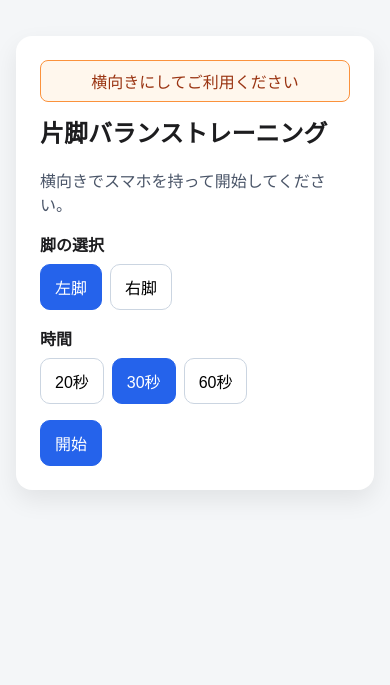
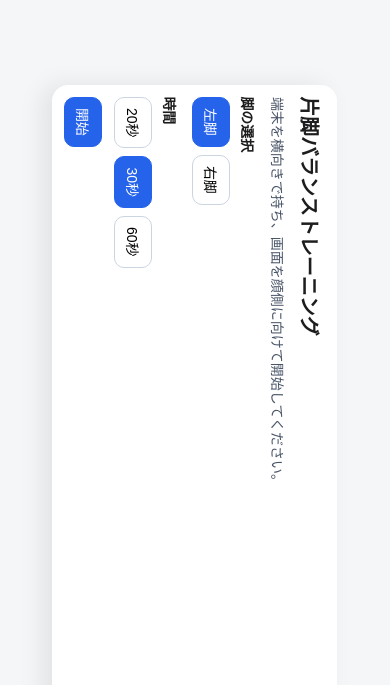
Before and after one commit to ST-katsuobushi/single-leg-balance-webapp, a React (Vite) app: page / in a window 390 px wide. Shown: the part 159-844 px from the top of the page. Built offline with nearby package versions, Linux system fonts and the light colour scheme.

Commit message:
縦固定前提の90度表示と練習UI挙動を調整

```diff
--- a/src/App.tsx
+++ b/src/App.tsx
@@ -5,6 +5,8 @@ import type { DurationOption, Leg, Screen, SensorPoint, SessionLog, Settings } f
 
 const DURATION_OPTIONS: DurationOption[] = [20, 30, 60];
 const TARGET_RADIUS = 0.4;
+
+const PORTRAIT_LOCK_MESSAGE = '画面回転ロックをONにしてください';
 
 type DeviceOrientationEventWithPermission = {
   requestPermission?: () => Promise<'granted' | 'denied'>;
@@ -19,6 +21,9 @@ function App() {
   const [rawOrientation, setRawOrientation] = useState<SensorPoint>({ x: 0, y: 0 });
   const [calibration, setCalibration] = useState<SensorPoint | null>(null);
   const [permissionError, setPermissionError] = useState<string>('');
+  const [isPortraitViewport, setIsPortraitViewport] = useState(() =>
+    window.matchMedia('(orientation: portrait)').matches,
+  );
 
   const startMsRef = useRef<number | null>(null);
   const swayValuesRef = useRef<number[]>([]);
@@ -26,12 +31,28 @@ function App() {
   const totalCountRef = useRef(0);
 
   useEffect(() => {
-    // 設定値を常に保持（前回選択の復元用）
+    const media = window.matchMedia('(orientation: portrait)');
+    const update = () => setIsPortraitViewport(media.matches);
+
+    update();
+    media.addEventListener('change', update);
+    return () => media.removeEventListener('change', update);
+  }, []);
+
+  useEffect(() => {
+    if (!isPortraitViewport && screen !== 'start') {
+      setScreen('start');
+      setCalibration(null);
+      setPosition({ x: 0, y: 0 });
+      setPermissionError('');
+    }
+  }, [isPortraitViewport, screen]);
+
+  useEffect(() => {
     saveSettings(settings);
   }, [settings]);
 
   useEffect(() => {
-    // センサー購読: 画面全体で受けるが、練習中のみ統計へ反映する
     const handleOrientation = (event: DeviceOrientationEvent) => {
       const latestRaw = {
         x: event.gamma ?? 0,
@@ -105,6 +126,11 @@ function App() {
   }
 
   async function goToPrepare() {
+    if (!isPortraitViewport) {
+      setPermissionError(PORTRAIT_LOCK_MESSAGE);
+      return;
+    }
+
     try {
       setPermissionError('');
       await requestMotionPermissionIfNeeded();
@@ -117,7 +143,6 @@ function App() {
   }
 
   function calibrate() {
-    // 現在姿勢を中心として保存
     setCalibration({ ...rawOrientation });
   }
 
@@ -172,12 +197,20 @@ function App() {
   }
 
   return (
-    <main className="app">
+    <main className="viewportRoot">
+      {!isPortraitViewport ? (
+        <section className="lockMessageCard" role="alert" aria-live="polite">
+          <h1>{PORTRAIT_LOCK_MESSAGE}</h1>
+          <p>縦長画面でのみ開始できます。</p>
+        </section>
+      ) : (
+        <div className="rotatedShell">
+          <div className="rotatedContent">
             <section className="card">
               {screen === 'start' && (
                 <>
                   <h1>片脚バランストレーニング</h1>
-            <p className="hint">横向きでスマホを持って開始してください。</p>
+                  <p className="hint">端末を横向きで持ち、画面を顔側に向けて開始してください。</p>
 
                   <label className="label">脚の選択</label>
                   <div className="row">
@@ -250,7 +283,8 @@ function App() {
                     <div
                       className="dot"
                       style={{
-                  transform: `translate(${position.x * 90}px, ${position.y * 90}px)`,
+                        left: `${50 + position.x * 40}%`,
+                        top: `${50 + position.y * 40}%`,
                       }}
                     />
                   </div>
@@ -284,6 +318,9 @@ function App() {
                 </>
               )}
             </section>
+          </div>
+        </div>
+      )}
     </main>
   );
 }
--- a/src/sensor.ts
+++ b/src/sensor.ts
@@ -1,25 +1,31 @@
 import type { SensorPoint } from './types';
+
+// 後から調整しやすいよう、感度・軸設定を定数化
+export const SENSOR_SENSITIVITY_DEG = 20;
+export const AXIS_SIGNS = {
+  x: 1,
+  y: -1,
+} as const;
+export const MAX_RADIUS = 0.96;
 
 /**
  * DeviceOrientation から最小限の 2D 揺れ指標を作る。
- * 横向き運用を想定し、gamma/beta 差分を正規化して利用する。
+ * 端末を横向き保持（ただし画面は縦固定）した利用を前提に、
+ * 体感的に直感へ寄せた軸変換を行う。
  */
 export function pointFromOrientation(
   event: DeviceOrientationEvent,
   calibration: SensorPoint,
 ): SensorPoint {
-  const rawX = event.gamma ?? 0;
-  const rawY = event.beta ?? 0;
+  const rawGamma = event.gamma ?? 0;
+  const rawBeta = event.beta ?? 0;
 
   // キャリブレーションとの差分で現在位置を決定
-  const dx = (rawX - calibration.x) / 35;
-  const dy = (rawY - calibration.y) / 35;
+  const dx = ((rawGamma - calibration.x) / SENSOR_SENSITIVITY_DEG) * AXIS_SIGNS.x;
+  const dy = ((rawBeta - calibration.y) / SENSOR_SENSITIVITY_DEG) * AXIS_SIGNS.y;
 
-  // 画面外に飛びすぎないよう制限
-  return {
-    x: clamp(dx, -1.2, 1.2),
-    y: clamp(dy, -1.2, 1.2),
-  };
+  // 画面外に出ないよう円内に制限
+  return limitToCircle({ x: dx, y: dy }, MAX_RADIUS);
 }
 
 export function distanceFromCenter(point: SensorPoint) {
@@ -29,3 +35,14 @@ export function distanceFromCenter(point: SensorPoint) {
 export function clamp(value: number, min: number, max: number) {
   return Math.min(max, Math.max(min, value));
 }
+
+function limitToCircle(point: SensorPoint, maxRadius: number): SensorPoint {
+  const radius = distanceFromCenter(point);
+  if (radius <= maxRadius) return point;
+
+  const scale = maxRadius / radius;
+  return {
+    x: clamp(point.x * scale, -maxRadius, maxRadius),
+    y: clamp(point.y * scale, -maxRadius, maxRadius),
+  };
+}
--- a/src/styles.css
+++ b/src/styles.css
@@ -8,38 +8,70 @@
   box-sizing: border-box;
 }
 
-body {
+html,
+body,
+#root {
   margin: 0;
-  min-height: 100vh;
+  width: 100%;
+  height: 100%;
+  overflow: hidden;
 }
 
-.app {
-  min-height: 100vh;
-  display: flex;
-  align-items: center;
-  justify-content: center;
-  padding: 16px;
+.viewportRoot {
+  width: 100dvw;
+  height: 100dvh;
+  background: #f4f6f8;
 }
 
-.card {
-  width: min(680px, 100%);
+.rotatedShell {
+  width: 100%;
+  height: 100%;
+  overflow: hidden;
+  display: grid;
+  place-items: center;
+}
+
+.rotatedContent {
+  width: 100dvh;
+  height: 100dvw;
+  transform-origin: top left;
+  transform: rotate(90deg) translateY(-100%);
+  display: grid;
+  place-items: center;
+  padding: clamp(8px, 1.8dvh, 16px);
+}
+
+.card,
+.lockMessageCard {
+  width: min(96dvh, 900px);
+  max-height: calc(100dvw - clamp(16px, 4dvw, 24px));
+  overflow: auto;
   background: #fff;
   border-radius: 16px;
-  padding: 24px;
+  padding: clamp(12px, 2.2dvw, 20px);
   box-shadow: 0 10px 24px rgba(0, 0, 0, 0.08);
 }
 
 h1,
 h2 {
-  margin-top: 0;
+  margin: 0 0 clamp(8px, 1.4dvw, 12px);
+  font-size: clamp(20px, 2.6dvw, 28px);
+}
+
+p,
+li,
+button,
+label {
+  font-size: clamp(14px, 1.85dvw, 18px);
 }
 
 .hint {
   color: #4a5568;
+  margin: 0 0 8px;
 }
 
 .label {
-  margin-top: 16px;
+  margin-top: 10px;
   display: block;
   font-weight: 600;
 }
@@ -48,21 +80,20 @@ h2 {
   display: flex;
   gap: 8px;
   flex-wrap: wrap;
-  margin: 8px 0 16px;
+  margin: 8px 0 12px;
 }
 
 .column {
   display: flex;
   flex-direction: column;
-  gap: 10px;
+  gap: 8px;
 }
 
 button {
   border: 1px solid #cbd5e1;
   border-radius: 10px;
-  padding: 10px 14px;
+  padding: clamp(8px, 1.2dvw, 10px) clamp(10px, 1.6dvw, 14px);
   background: #fff;
-  font-size: 16px;
 }
 
 button.active,
@@ -91,20 +122,21 @@ button:disabled {
 }
 
 .big {
-  font-size: 72px;
+  font-size: clamp(56px, 12dvw, 88px);
   text-align: center;
-  margin: 16px 0;
+  margin: 10px 0;
 }
 
 .timer {
-  font-size: 20px;
+  font-size: clamp(18px, 2.2dvw, 24px);
   font-weight: 700;
+  margin: 0;
 }
 
 .targetArea {
-  margin: 18px auto;
-  width: 280px;
-  height: 280px;
+  margin: clamp(10px, 1.8dvw, 14px) auto;
+  width: clamp(180px, 42dvw, 320px);
+  aspect-ratio: 1;
   position: relative;
   border-radius: 50%;
   border: 2px dashed #94a3b8;
@@ -114,32 +146,23 @@ button:disabled {
 }
 
 .targetCircle {
-  width: 90px;
-  height: 90px;
+  width: 32%;
+  aspect-ratio: 1;
   border-radius: 50%;
   border: 2px solid #22c55e;
 }
 
 .dot {
-  width: 18px;
-  height: 18px;
+  width: clamp(12px, 2.8dvw, 18px);
+  aspect-ratio: 1;
   border-radius: 50%;
   background: #111827;
   position: absolute;
-  left: calc(50% - 9px);
-  top: calc(50% - 9px);
+  transform: translate(-50%, -50%);
 }
 
-@media (orientation: portrait) {
-  .card::before {
-    content: '横向きにしてご利用ください';
-    display: block;
-    background: #fff7ed;
-    border: 1px solid #fb923c;
-    color: #9a3412;
-    border-radius: 8px;
-    padding: 8px;
-    margin-bottom: 12px;
-    text-align: center;
-  }
+.lockMessageCard {
+  width: min(92dvw, 640px);
+  text-align: center;
+  border: 2px solid #fb923c;
 }
```
Also changed, not shown: 1 other file (tests, documents, lock files or other folders). Lines whose indentation alone changed are shown as unchanged.
